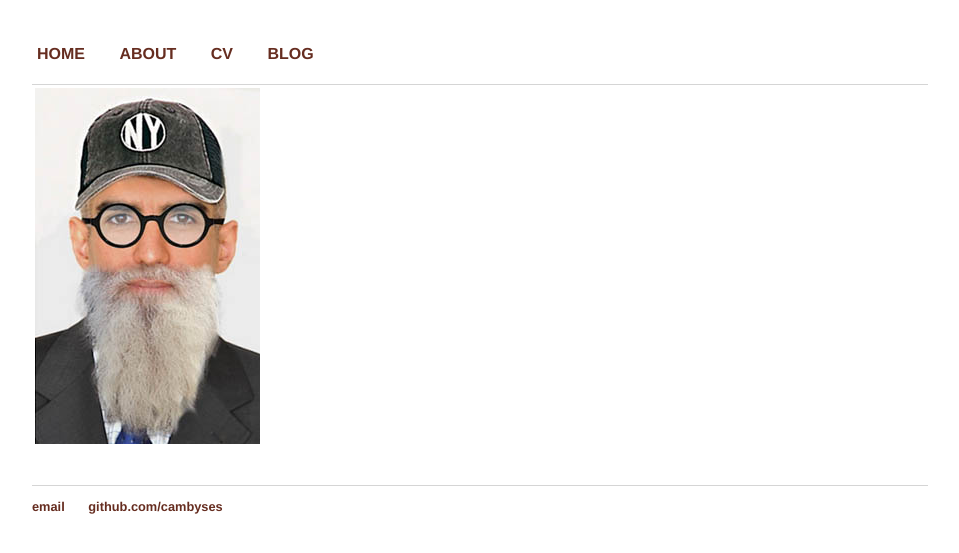
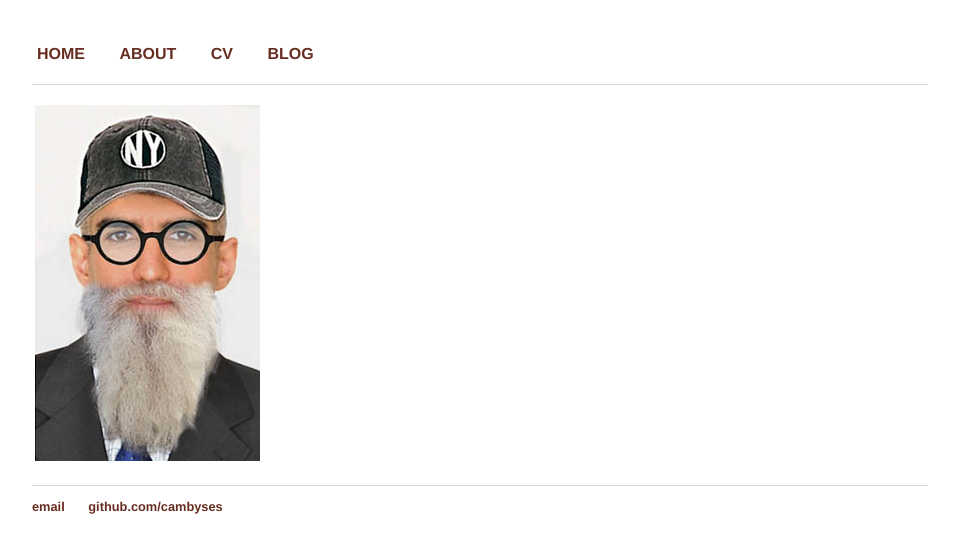
Before and after one commit to cambyses/cambyses.github.io, a Jekyll site: the page built from index.html, in a window 1280 px wide. Shown: the top 553 px of the page, without its empty margins (160-1119 px from the left). Built offline with Jekyll 4.4.1, drawn with Linux system fonts in a browser that asks for light colours.

Commit message:
Update index.html

```diff
--- a/index.html
+++ b/index.html
@@ -8,7 +8,7 @@
 
 <div class="blurb">
 
-  <table width="50%" height="50%" align="center" valign="center">
+  <table width="100%" height="100%" align="center" valign="center">
    <tr><td>
       <a href="/about"><img src="background.jpg" alt=""/></a>
    </td></tr>
```
